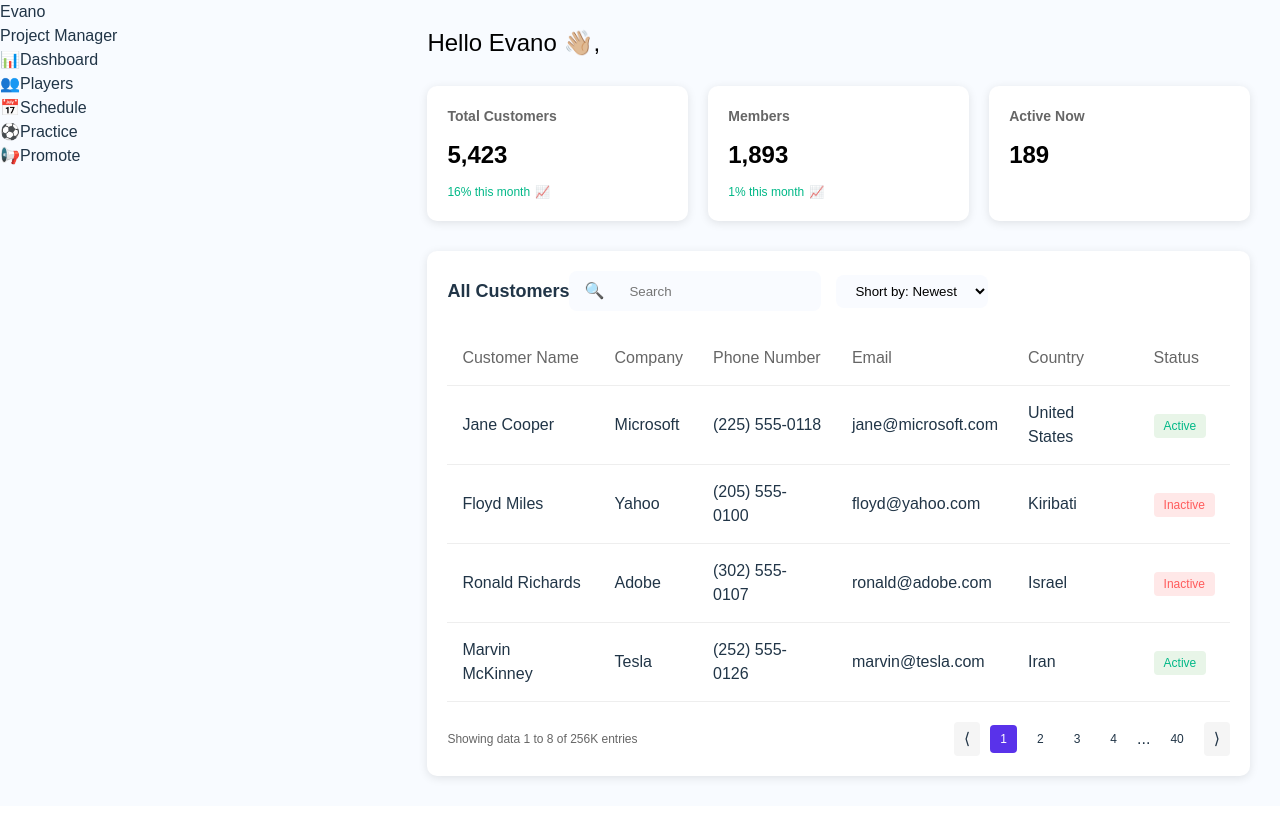
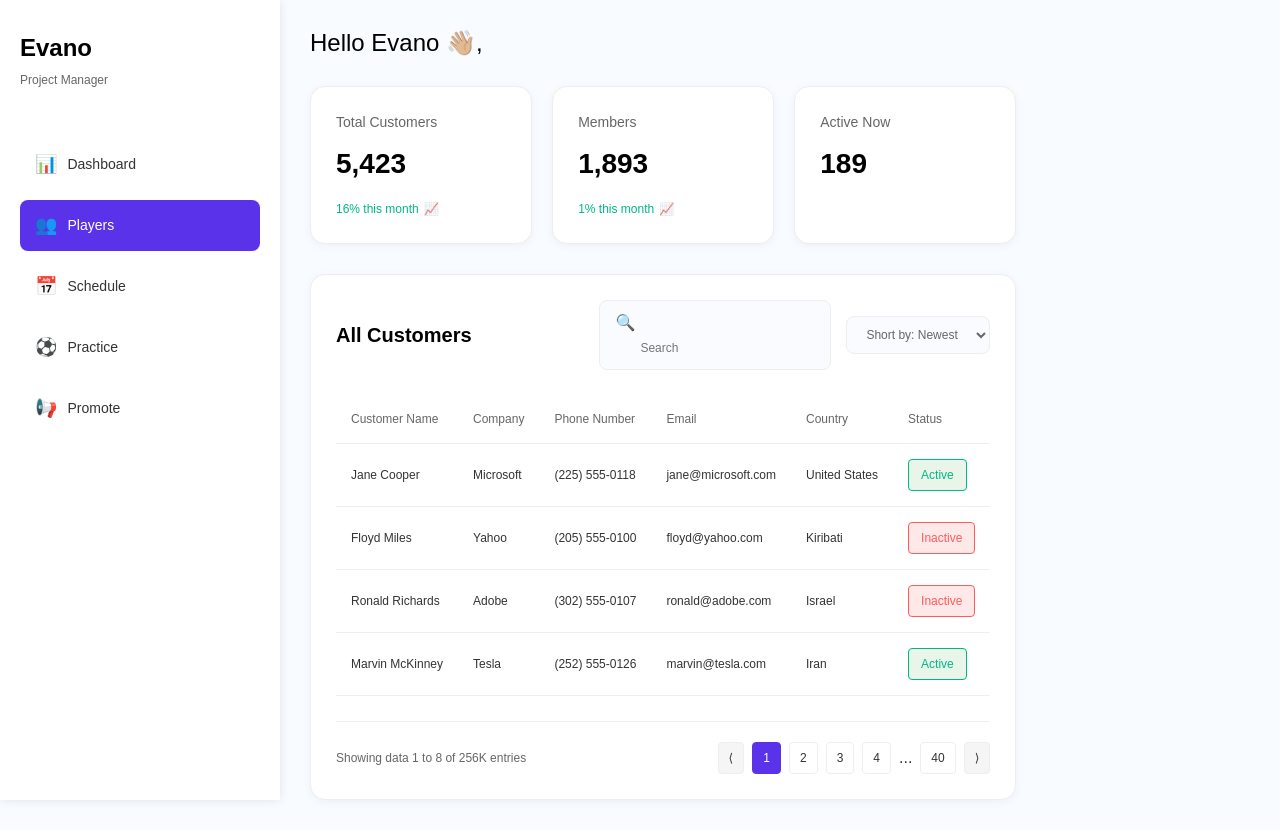
Before and after one commit to lilcodeine/esport-manager, a React (Vite) app: page / in a window 1280 px wide. Before the commit the page ends 806 px from the top, so only its background shows below. Built offline with nearby package versions, Linux system fonts and the light colour scheme.

Commit message:
Add complete professional CSS styles

```diff
--- a/src/App.css
+++ b/src/App.css
@@ -7,6 +7,7 @@
 
 body {
   background-color: #f8fbff;
+  color: #333;
 }
 
 .app {
@@ -14,6 +15,73 @@ body {
   min-height: 100vh;
 }
 
+/* Sidebar */
+.sidebar {
+  width: 280px;
+  background: white;
+  padding: 30px 20px;
+  box-shadow: 0 0 10px rgba(0,0,0,0.1);
+  position: fixed;
+  height: 100vh;
+  left: 0;
+  top: 0;
+}
+
+.sidebar-header {
+  margin-bottom: 50px;
+}
+
+.logo {
+  font-size: 24px;
+  font-weight: 600;
+  color: #000;
+  margin-bottom: 5px;
+}
+
+.user-title {
+  font-size: 12px;
+  color: #666;
+}
+
+.sidebar-nav {
+  display: flex;
+  flex-direction: column;
+  gap: 10px;
+}
+
+.nav-item {
+  display: flex;
+  align-items: center;
+  padding: 12px 15px;
+  border-radius: 8px;
+  cursor: pointer;
+  transition: all 0.3s;
+}
+
+.nav-item.active {
+  background: #5932EA;
+  color: white;
+}
+
+.nav-item:hover {
+  background: #f5f5f5;
+}
+
+.nav-item.active:hover {
+  background: #4a2bc4;
+}
+
+.nav-icon {
+  margin-right: 10px;
+  font-size: 18px;
+}
+
+.nav-text {
+  font-size: 14px;
+  font-weight: 500;
+}
+
+/* Główna zawartość */
 .main-content {
   flex: 1;
   padding: 30px;
@@ -29,10 +97,9 @@ body {
   font-size: 24px;
   font-weight: 500;
   color: #000;
-  margin-bottom: 10px;
 }
 
-/* Stats Cards */
+/* Karty statystyk */
 .stats-container {
   display: grid;
   grid-template-columns: repeat(3, 1fr);
@@ -42,22 +109,24 @@ body {
 
 .stat-card {
   background: white;
-  padding: 20px;
-  border-radius: 10px;
-  box-shadow: 0 2px 10px rgba(0,0,0,0.1);
+  padding: 25px;
+  border-radius: 15px;
+  box-shadow: 0 2px 10px rgba(0,0,0,0.05);
+  border: 1px solid #eee;
 }
 
 .stat-card h3 {
   font-size: 14px;
   color: #666;
   margin-bottom: 10px;
+  font-weight: 500;
 }
 
 .stat-card .number {
-  font-size: 24px;
+  font-size: 28px;
   font-weight: 600;
   color: #000;
-  margin-bottom: 10px;
+  margin-bottom: 15px;
 }
 
 .stat-change {
@@ -65,26 +134,37 @@ body {
   align-items: center;
   font-size: 12px;
   color: #00B887;
+  font-weight: 500;
 }
 
-/* Customer Table */
+.stat-change.up {
+  color: #00B887;
+}
+
+.stat-change.down {
+  color: #FF5B5B;
+}
+
+/* Tabela */
 .table-container {
   background: white;
-  border-radius: 10px;
-  padding: 20px;
-  box-shadow: 0 2px 10px rgba(0,0,0,0.1);
+  border-radius: 15px;
+  padding: 25px;
+  box-shadow: 0 2px 10px rgba(0,0,0,0.05);
+  border: 1px solid #eee;
 }
 
 .table-header {
   display: flex;
-  justify-content: between;
+  justify-content: space-between;
   align-items: center;
-  margin-bottom: 20px;
+  margin-bottom: 25px;
 }
 
 .table-title {
-  font-size: 18px;
+  font-size: 20px;
   font-weight: 600;
+  color: #000;
 }
 
 .table-controls {
@@ -97,7 +177,9 @@ body {
   position: relative;
   background: #f9fbff;
   border-radius: 8px;
-  padding: 8px 15px;
+  padding: 10px 15px;
+  border: 1px solid #eee;
+  min-width: 200px;
 }
 
 .search-box input {
@@ -105,17 +187,21 @@ body {
   background: none;
   outline: none;
   padding-left: 25px;
+  width: 100%;
+  font-size: 12px;
 }
 
 .sort-dropdown {
   background: #f9fbff;
   border-radius: 8px;
-  padding: 8px 15px;
-  border: none;
+  padding: 10px 15px;
+  border: 1px solid #eee;
   cursor: pointer;
+  font-size: 12px;
+  color: #666;
 }
 
-/* Table Styles */
+/* Tabela */
 .customer-table {
   width: 100%;
   border-collapse: collapse;
@@ -127,36 +213,43 @@ body {
   color: #666;
   font-weight: 500;
   border-bottom: 1px solid #eee;
+  font-size: 12px;
 }
 
 .customer-table td {
   padding: 15px;
   border-bottom: 1px solid #eee;
+  font-size: 12px;
 }
 
 .status {
-  padding: 5px 10px;
+  padding: 6px 12px;
   border-radius: 4px;
   font-size: 12px;
   font-weight: 500;
+  display: inline-block;
 }
 
 .status.active {
   background: #e8f5e8;
   color: #00B887;
+  border: 1px solid #00B887;
 }
 
 .status.inactive {
   background: #ffe8e8;
   color: #FF5B5B;
+  border: 1px solid #FF5B5B;
 }
 
-/* Pagination */
+/* Paginacja */
 .pagination {
   display: flex;
   justify-content: space-between;
   align-items: center;
-  margin-top: 20px;
+  margin-top: 25px;
+  padding-top: 20px;
+  border-top: 1px solid #eee;
 }
 
 .pagination-info {
@@ -166,25 +259,30 @@ body {
 
 .pagination-controls {
   display: flex;
-  gap: 10px;
+  gap: 8px;
   align-items: center;
 }
 
 .page-number {
-  padding: 5px 10px;
+  padding: 6px 10px;
   border-radius: 4px;
   cursor: pointer;
   font-size: 12px;
+  border: 1px solid #eee;
+  background: white;
 }
 
 .page-number.active {
   background: #5932EA;
   color: white;
+  border-color: #5932EA;
 }
 
 .page-arrow {
-  padding: 5px 10px;
+  padding: 6px 10px;
   border-radius: 4px;
   cursor: pointer;
   background: #f5f5f5;
+  border: 1px solid #eee;
+  font-size: 12px;
 }
```
